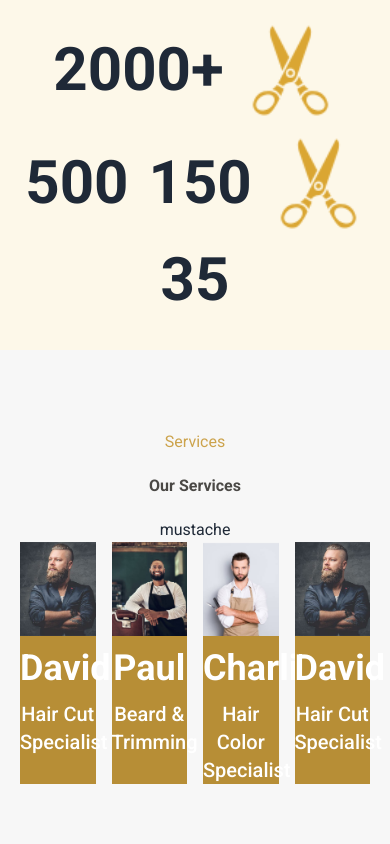
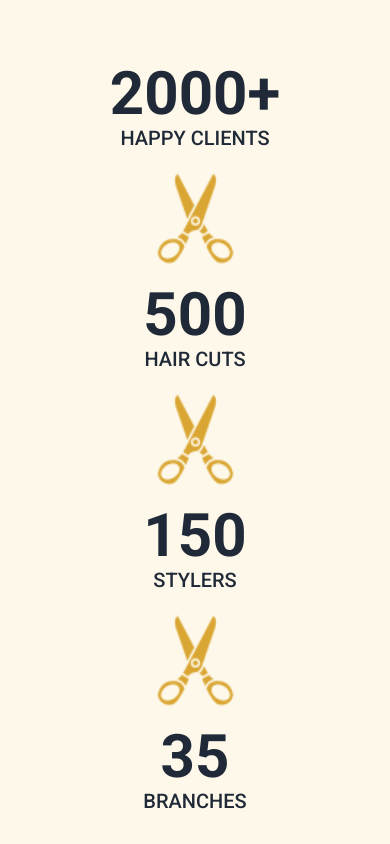
Before and after one commit to Shahriar-Samir/Barbarz, a Next.js app: page / in a window 390 px wide. Shown: the part 6720-7564 px from the top of the page. Built offline with nearby package versions, Linux system fonts and the light colour scheme.

Commit message:
add: details section design and responsiveness

```diff
--- a/src/components/Details.tsx
+++ b/src/components/Details.tsx
@@ -2,13 +2,26 @@ import React from 'react';
 
 const Details = () => {
     return (
-        <section className='flex justify-center items-center py-10 gap-5 bg-[#FDF8E9] font-semibold text-6xl flex-wrap'>
+        <section className='flex justify-center items-center py-20 gap-5 bg-[#FDF8E9] font-semibold text-6xl flex-col  md:flex-row'>
+            <div className='flex flex-col items-center'>
             <h1>2000+</h1>
+            <h2 className='text-xl uppercase font-medium'>Happy Clients</h2>
+            </div>
             <img src='/icons/scissor.svg' className='w-[93px] h-[93px]'/>
+            <div className='flex flex-col items-center'>
             <h1>500</h1>
+            <h2 className='text-xl uppercase font-medium'>Hair Cuts</h2>
+            </div>
+            <img src='/icons/scissor.svg' className='w-[93px] h-[93px]'/>
+            <div className='flex flex-col items-center'>
             <h1>150</h1>
+            <h2 className='text-xl uppercase font-medium'>Stylers</h2>
+            </div>
             <img src='/icons/scissor.svg' className='w-[93px] h-[93px]'/>
+            <div className='flex flex-col items-center'>
             <h1>35</h1>
+            <h2 className='text-xl uppercase font-medium'>Branches</h2>
+            </div>
         </section>
     );
 };
```
